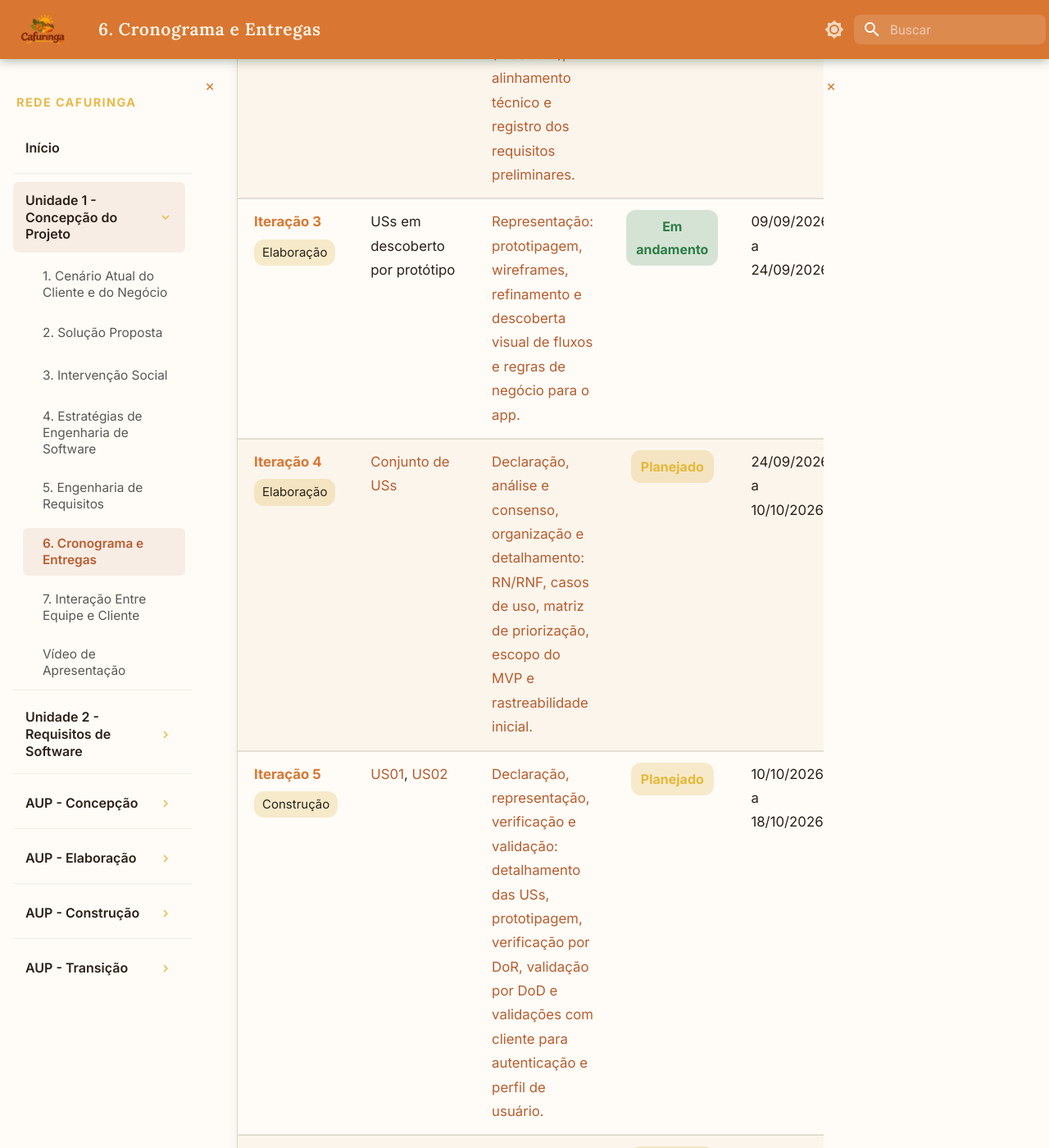
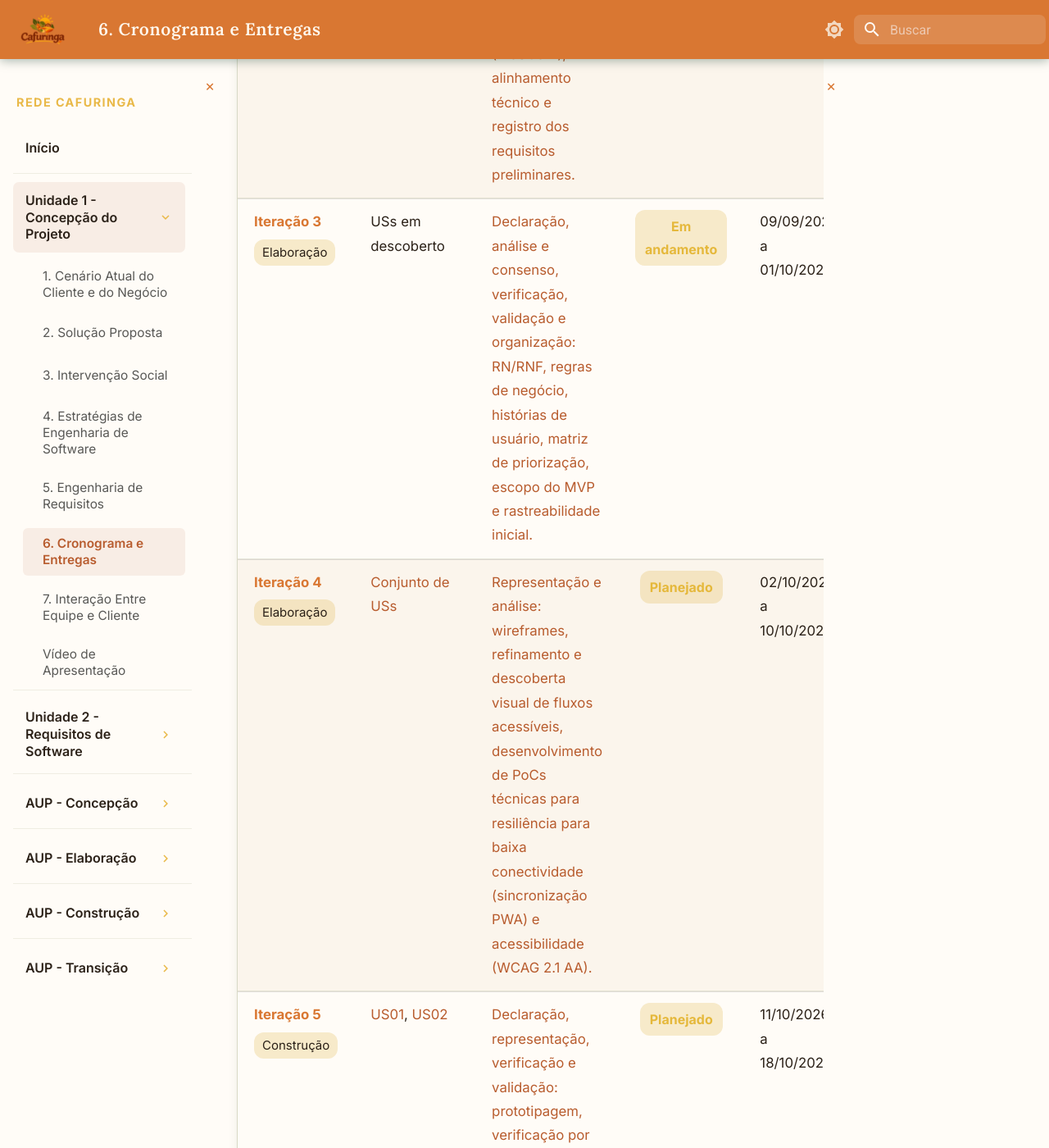
Before and after one commit to mdsreq-fga-unb/REQ-2026.2-T02-RedeCafuringa, an MkDocs documentation site: the page built from docs/unidade1/cronograma.md, in a window 1280 px wide and 1400 px high, scrolled down 884 px. Shown: the whole window at 82% size. Built offline with MkDocs 1.6.1 and Material for MkDocs 9.7.7, drawn with Linux system fonts in a browser that asks for light colours; some of the changed text lies outside the part shown.

Commit message:
docs: atualiza o Cronograma

```diff
--- a/docs/unidade1/cronograma.md
+++ b/docs/unidade1/cronograma.md
@@ -4,11 +4,11 @@
 | :--- | :--- | :--- | :---: | :--- |
 | **Iteração 1**<br><span class="schedule-phase">Concepção</span> | Não aplicável | [Elicitação e descoberta: entrevistas, brainstorming e registro da visão inicial do produto e domínio do Cafuringa.](../aup-concepcao/iteracao1.md) | <span class="schedule-status schedule-status--executed">Executado</span> | 24/08/2026 a 29/08/2026 |
 | **Iteração 2**<br><span class="schedule-phase">Concepção</span> | Não aplicável | [Análise e consenso: avaliação de valor de negócio, priorização inicial (MoSCoW), alinhamento técnico e registro dos requisitos preliminares.](../aup-concepcao/iteracao2.md) | <span class="schedule-status schedule-status--executed">Executado</span> | 30/08/2026 a 08/09/2026 |
-| **Iteração 3**<br><span class="schedule-phase">Elaboração</span> | USs em descoberto por protótipo | [Representação: prototipagem, wireframes, refinamento e descoberta visual de fluxos e regras de negócio para o app.](../aup-elaboracao/iteracao3.md) | <span class="schedule-status schedule-status--in-progress">Em andamento</span> | 09/09/2026 a 24/09/2026 |
-| **Iteração 4**<br><span class="schedule-phase">Elaboração</span> | [Conjunto de USs](../unidade2/backlog.md) | [Declaração, análise e consenso, organização e detalhamento: RN/RNF, casos de uso, matriz de priorização, escopo do MVP e rastreabilidade inicial.](../aup-elaboracao/iteracao4.md) | <span class="schedule-status">Planejado</span> | 24/09/2026 a 10/10/2026 |
-| **Iteração 5**<br><span class="schedule-phase">Construção</span> | [US01](../unidade2/backlog.md), [US02](../unidade2/backlog.md) | [Declaração, representação, verificação e validação: detalhamento das USs, prototipagem, verificação por DoR, validação por DoD e validações com cliente para autenticação e perfil de usuário.](../aup-construcao/iteracao5.md) | <span class="schedule-status">Planejado</span> | 10/10/2026 a 18/10/2026 |
-| **Iteração 6**<br><span class="schedule-phase">Construção</span> | [US03](../unidade2/backlog.md), [US04](../unidade2/backlog.md) | [Declaração, representação, verificação e validação: detalhamento das USs, prototipagem, verificação por DoR, validação por DoD e validações com cliente para catálogo de produtos e atrações rurais.](../aup-construcao/iteracao6.md) | <span class="schedule-status">Planejado</span> | 18/10/2026 a 01/11/2026 |
-| **Iteração 7**<br><span class="schedule-phase">Construção</span> | [US05](../unidade2/backlog.md), [US06](../unidade2/backlog.md) | [Declaração, representação, verificação e validação: detalhamento das USs, prototipagem, verificação por DoR, validação por DoD e validações com cliente para geolocalização e mapa.](../aup-construcao/iteracao7.md) | <span class="schedule-status">Planejado</span> | 01/11/2026 a 08/11/2026 |
-| **Iteração 8**<br><span class="schedule-phase">Construção</span> | [US07](../unidade2/backlog.md), [US08](../unidade2/backlog.md) | [Declaração, representação, verificação e validação: detalhamento das USs, prototipagem, verificação por DoR, validação por DoD e validações com cliente para suporte e feiras comunitárias digitais.](../aup-construcao/iteracao8.md) | <span class="schedule-status">Planejado</span> | 08/11/2026 a 15/11/2026 |
-| **Iteração 9**<br><span class="schedule-phase">Transição</span> | Produto integrado para homologação | [Validação: geração do build, demonstração do produto, testes de aceitação e registro de homologação com a comunidade e cliente.](../aup-transicao/iteracao9.md) | <span class="schedule-status">Planejado</span> | 16/11/2026 a 20/11/2026 |
-| **Iteração 10**<br><span class="schedule-phase">Transição</span> | Versão final do aplicativo | [Organização e atualização: documentação as-built, fechamento e entrega final da versão para a comunidade.](../aup-transicao/iteracao10.md) | <span class="schedule-status">Planejado</span> | 21/11/2026 a 24/11/2026 |
+| **Iteração 3**<br><span class="schedule-phase">Elaboração</span> | USs em descoberto | [Declaração, análise e consenso, verificação, validação e organização: RN/RNF, regras de negócio, histórias de usuário, matriz de priorização, escopo do MVP e rastreabilidade inicial.](../aup-elaboracao/iteracao3.md) | <span class="schedule-status">Em andamento</span> | 09/09/2026 a 01/10/2026 |
+| **Iteração 4**<br><span class="schedule-phase">Elaboração</span> | [Conjunto de USs](../unidade2/backlog.md) | [Representação e análise: wireframes, refinamento e descoberta visual de fluxos acessíveis, desenvolvimento de PoCs técnicas para resiliência para baixa conectividade (sincronização PWA) e acessibilidade (WCAG 2.1 AA).](../aup-elaboracao/iteracao4.md) | <span class="schedule-status">Planejado</span> | 02/10/2026 a 10/10/2026 |
+| **Iteração 5**<br><span class="schedule-phase">Construção</span> | [US01](../unidade2/backlog.md), [US02](../unidade2/backlog.md) | [Declaração, representação, verificação e validação: prototipagem, verificação por DoR, validação por DoD e validações com cliente para autenticação e cadastro de perfis de usuários e de propriedades rurais, em conformidade com regras de privacidade (LGPD e ECA Digital).](../aup-construcao/iteracao5.md) | <span class="schedule-status">Planejado</span> | 11/10/2026 a 18/10/2026 |
+| **Iteração 6**<br><span class="schedule-phase">Construção</span> | [US03](../unidade2/backlog.md), [US04](../unidade2/backlog.md) | [Declaração, representação, verificação e validação: prototipagem, verificação por DoR, validação por DoD e validações com cliente para registro de trajetória de produtores e catálogo de produtos e experiências para busca.](../aup-construcao/iteracao6.md) | <span class="schedule-status">Planejado</span> | 19/10/2026 a 28/10/2026 |
+| **Iteração 7**<br><span class="schedule-phase">Construção</span> | [US05](../unidade2/backlog.md), [US06](../unidade2/backlog.md) | [Declaração, representação, verificação e validação: prototipagem, verificação por DoR, validação por DoD e validações com cliente para cadastro e gerenciamento de pré-reserva de experiências, com comunicação direta.](../aup-construcao/iteracao7.md) | <span class="schedule-status">Planejado</span> | 29/10/2026 a 08/11/2026 |
+| **Iteração 8**<br><span class="schedule-phase">Construção</span> | [US07](../unidade2/backlog.md), [US08](../unidade2/backlog.md) | [Declaração, representação, verificação e validação: prototipagem, verificação por DoR, validação por DoD e validações com cliente em relação a resiliência para baixa conectividade (sincronização PWA) e acessibilidade (WCAG 2.1 AA).](../aup-construcao/iteracao8.md) | <span class="schedule-status">Planejado</span> | 09/11/2026 a 13/11/2026 |
+| **Iteração 9**<br><span class="schedule-phase">Transição</span> | Produto integrado para homologação | [Validação: geração do build, deploy em ambiente de homologação na nuvem, demonstração do produto, testes de aceitação e registro de homologação com a comunidade e cliente.](../aup-transicao/iteracao9.md) | <span class="schedule-status">Planejado</span> | 14/11/2026 a 20/11/2026 |
+| **Iteração 10**<br><span class="schedule-phase">Transição</span> | Versão final do aplicativo | [Organização e atualização: deploy final em ambiente de produção na nuvem, documentação as-built, fechamento e entrega final da versão para a comunidade.](../aup-transicao/iteracao10.md) | <span class="schedule-status">Planejado</span> | 21/11/2026 a 24/11/2026 |
```
Also changed, not shown: docs/index.md (+1 -0 lines).
